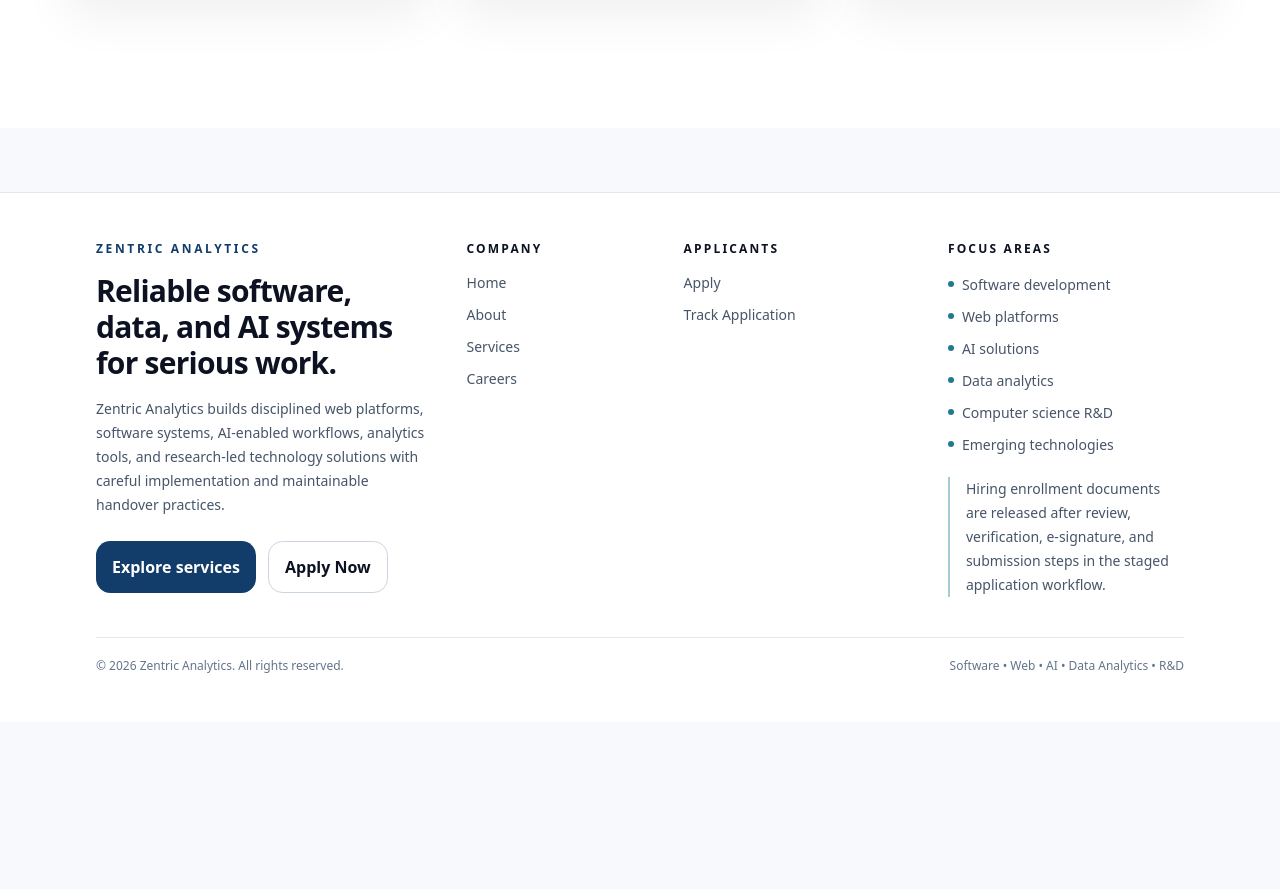
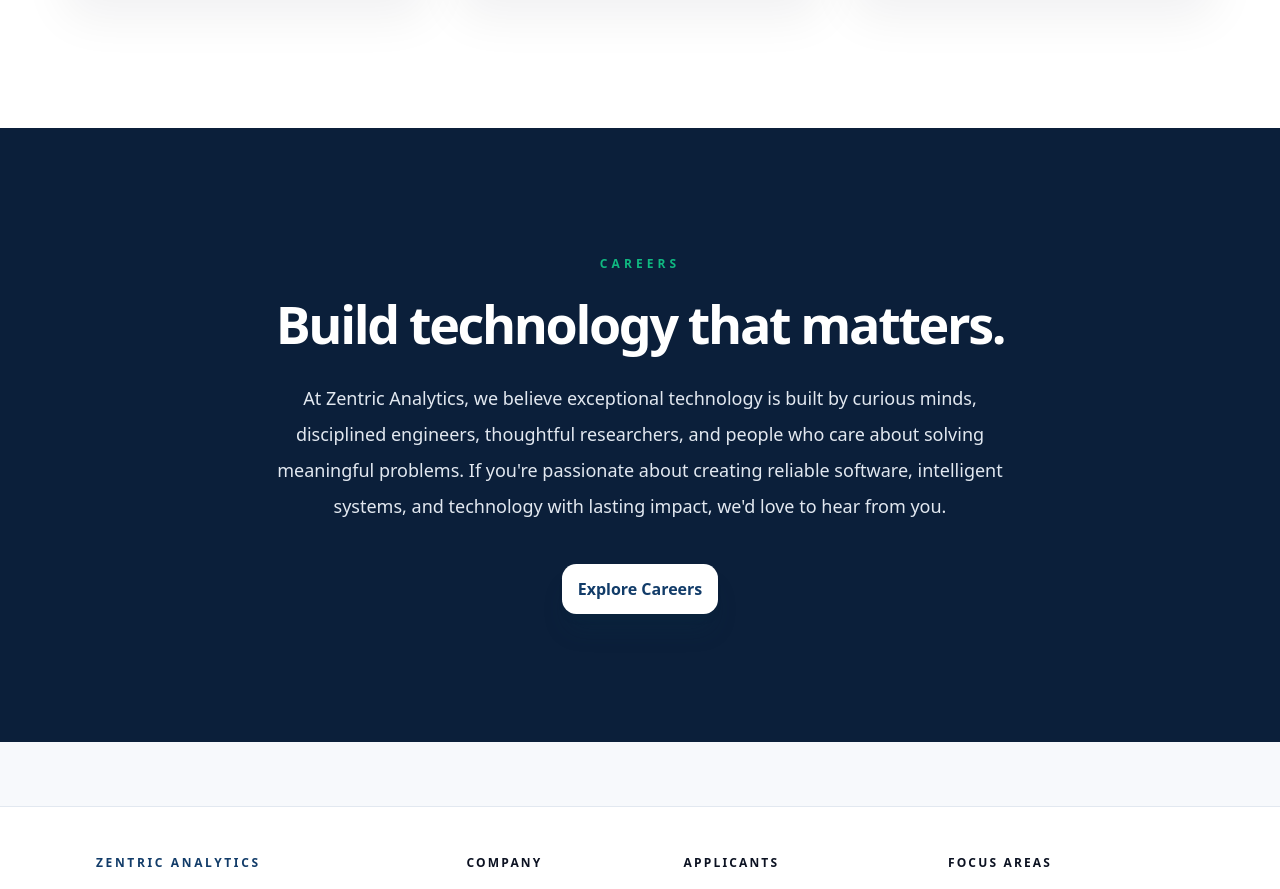
Before and after one commit to Zentric-Analytics/Zentricanalytics.com, a Next.js app: page / in a window 1280 px wide. Shown: the part 8503-9392 px from the top of the page. Before the commit the page ends 9225 px from the top, so only its background shows below. Built offline with nearby package versions, Linux system fonts and the light colour scheme.

Commit message:
Add homepage careers preview banner

```diff
--- a/src/app/page.tsx
+++ b/src/app/page.tsx
@@ -475,6 +475,29 @@ export default function Home() {
         </div>
       </section>
 
+      <section className="bg-[#0B1F3A] px-4 py-20 text-white sm:px-6 sm:py-24 lg:py-32" aria-labelledby="careers-preview-heading">
+        <div className="mx-auto flex max-w-5xl flex-col items-center text-center">
+          <p className="text-xs font-bold uppercase tracking-[0.34em] text-[#10B981]">
+            CAREERS
+          </p>
+          <h2
+            id="careers-preview-heading"
+            className="mt-6 max-w-4xl text-[2.05rem] font-bold leading-[1.08] tracking-[-0.045em] text-white sm:text-[2.75rem] md:text-[3.25rem]"
+          >
+            Build technology that matters.
+          </h2>
+          <p className="mt-7 max-w-3xl text-base leading-8 text-slate-200 sm:text-lg sm:leading-9">
+            At Zentric Analytics, we believe exceptional technology is built by curious minds, disciplined engineers, thoughtful researchers, and people who care about solving meaningful problems. If you&apos;re passionate about creating reliable software, intelligent systems, and technology with lasting impact, we&apos;d love to hear from you.
+          </p>
+          <Link
+            className="btn mt-10 min-h-12 bg-white px-8 py-3.5 text-brand shadow-xl shadow-cyan-950/20 transition hover:-translate-y-0.5 hover:bg-cyan-50 focus-visible:outline focus-visible:outline-2 focus-visible:outline-offset-2 focus-visible:outline-cyan-100"
+            href="/careers"
+          >
+            Explore Careers
+          </Link>
+        </div>
+      </section>
+
     </PageShell>
   );
 }
```
